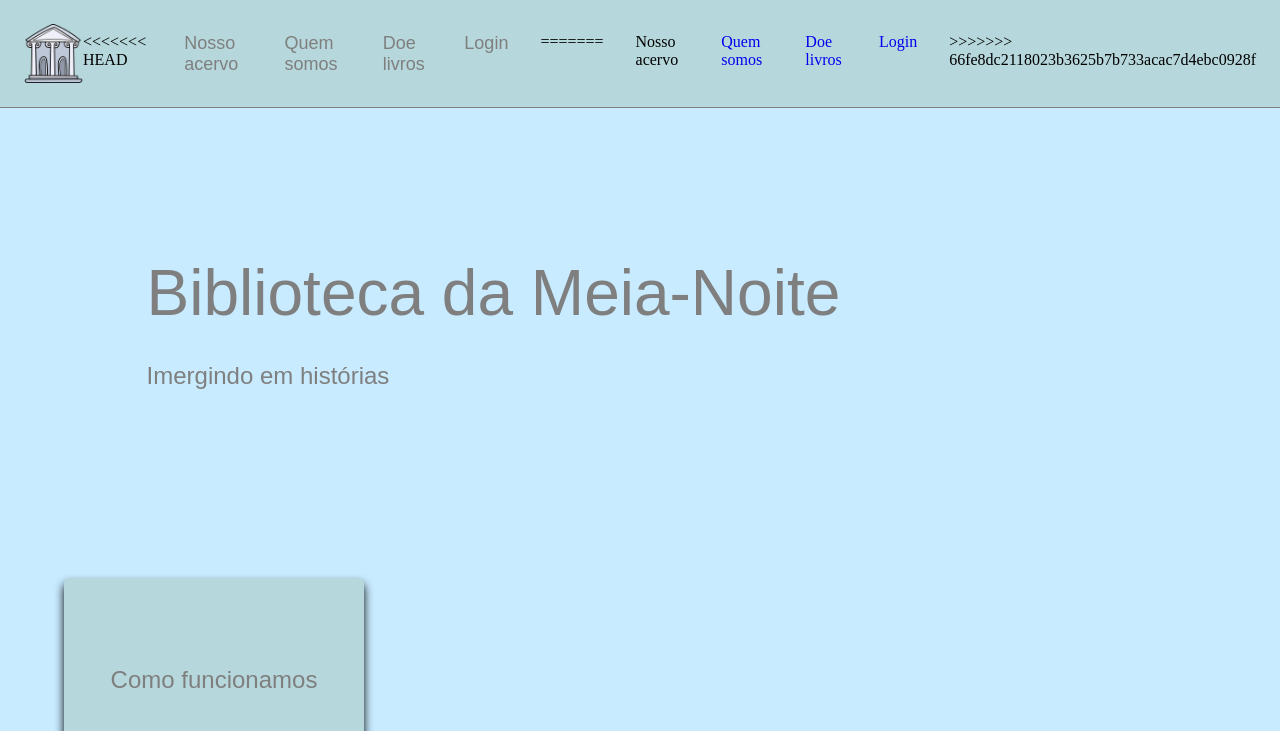
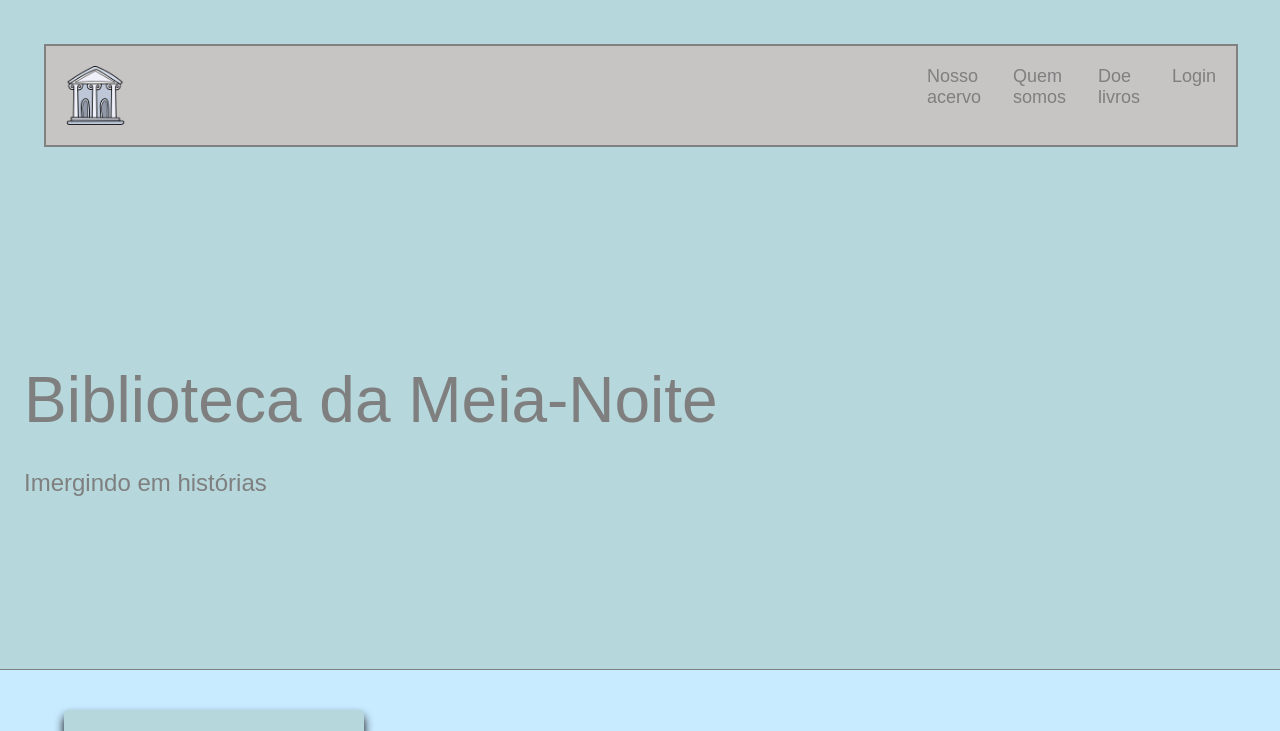
Before and after one commit to Beatttriz/TCC, a plain HTML site: page index.html in a window 1280 px wide. Shown: the top 731 px of the page. Drawn offline with Linux system fonts and the light colour scheme; a web font is replaced by a local one.

Commit message:
commit atualizado2
ta com quemsomosagr

```diff
--- a/index.css
+++ b/index.css
@@ -16,7 +16,6 @@ body{
     display: flex;
     flex-direction: row;
     align-items: center;
-    justify-content: space-around;
     padding: 24px;
     background-color: #b6d7db;
     margin-top: auto;
@@ -25,17 +24,21 @@ body{
 .cabecalho-imagem{
     height: 59px;
     flex-direction: start;
+    margin-right: 770px;
 }
 
 .cabecalho-menu{
     display: flex;
     gap: 32px;
+    background-color: #c7c4c4;
+    border:2px solid rgb(129, 129, 130);
+    padding: 20px;
+    margin: 20px;
 }
 
 .cabecalho-item{
     /*fon-family*/
     color: #7f7f7f;
-    background-color: ;
     font-weight: 400;
     font-size: 18px;
     font-family: 'GFS Neohellenic', sans-serif;
@@ -80,6 +83,7 @@ body{
 
 .conteudo-imagem{
     height: 430px;
+    margin-right: 50px
 }
 
 .conteudo-secundario{
--- a/index.html
+++ b/index.html
@@ -8,29 +8,22 @@
 </head>
 <body>
     <header class="cabecalho">
-        <img class="cabecalho-imagem" src="imagensIndex/library.png" alt="Logo da Biblioteca da Meia-Noite"> <!--imagem de logo com nome-->
         <nav class="cabecalho-menu">
-<<<<<<< HEAD
+            <img class="cabecalho-imagem" src="imagensIndex/library.png" alt="Logo da Biblioteca da Meia-Noite"> <!--imagem de logo com nome-->
             <a class="cabecalho-item">Nosso acervo</a>
-            <a class="cabecalho-item">Quem somos</a>
+            <a class="cabecalho-item" href="quem.html">Quem somos</a>
             <a class="cabecalho-item" href ="doe.html">Doe livros</a>
             <a class="cabecalho-item" href="login.html">Login</a>
-=======
-            <a class="cabecalho-menu-item">Nosso acervo</a>
-            <a class="cabecalho-menu-item" href = "quem.html">Quem somos</a>
-            <a class="cabecalho-menu-item" href ="doe.html">Doe livros</a>
-            <a class="cabecalho-menu-item" href="login.html">Login</a>
->>>>>>> 66fe8dc2118023b3625b7b733acac7d4ebc0928f
         </nav>
     </header>
-    <main class="conteudo">
-        <section class="conteudo-principal">
+        <section class="cabecalho">
             <div class="conteudo-p-escrito">
                 <h1 class="conteudo-pe-titulo">Biblioteca da Meia-Noite</h1>
                 <h2 class="conteudo-pe-subtitulo">Imergindo em histórias</h2>
             </div>
             <img class="conteudo-imagem"><!--imagem da pagina principal-->
         </section>
+        <main class="conteudo">
         <div class="partebranca">
             <section class="conteudo-secundario">
                 <h3 class="conteudo-s-titulo">Como funcionamos</h3>
```
